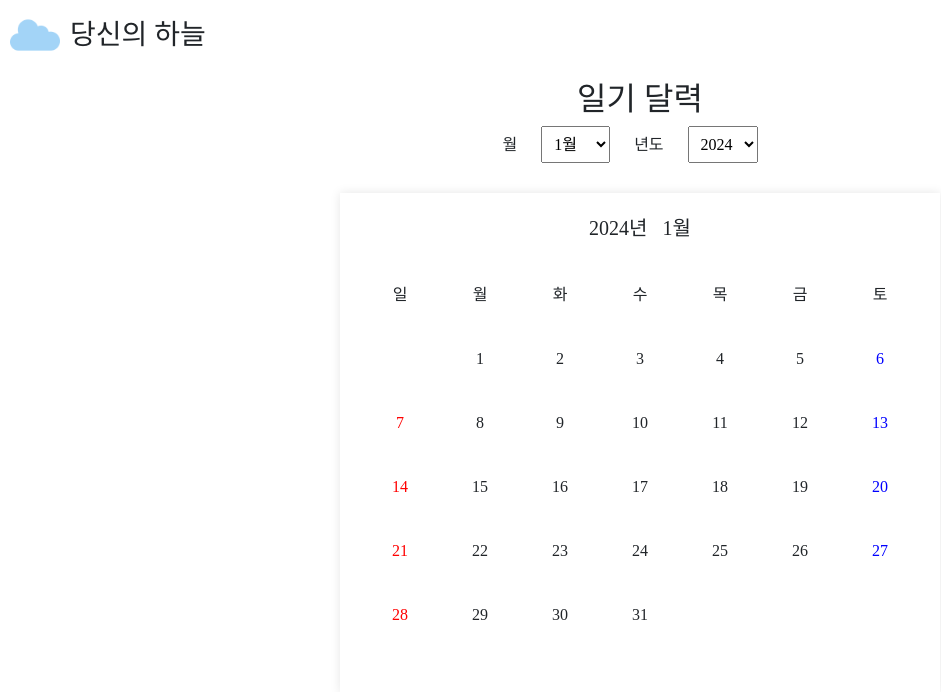
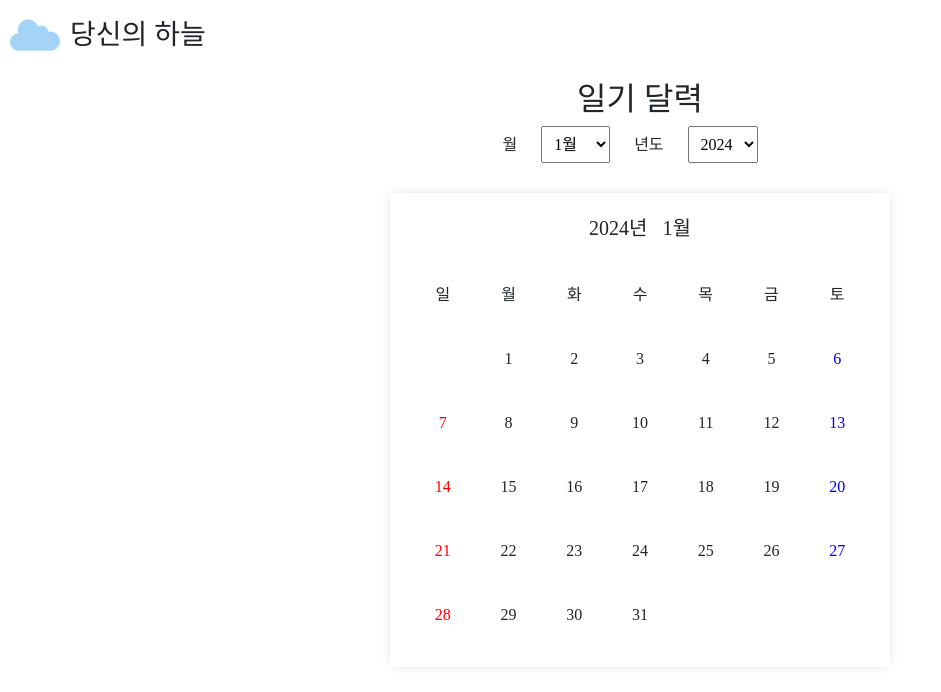
Before and after one commit to go13209/Skyful, a Django app: page /posts/main/ in a window 1280 px wide. Shown: the top 692 px of the page, without its empty margins (0-941 px from the left). Run offline with Django 3.2, Linux system fonts and the light colour scheme; some web fonts are replaced.

Commit message:
[FIX] main template

```diff
--- a/static/css/main.css
+++ b/static/css/main.css
@@ -4,8 +4,7 @@ header {
 }
 
 .calendar {
-  max-width: 600px;
-  height: 500px;
+  max-width: 500px;
   margin: 20px auto;
   background-color: #fff;
   padding: 20px;
```
